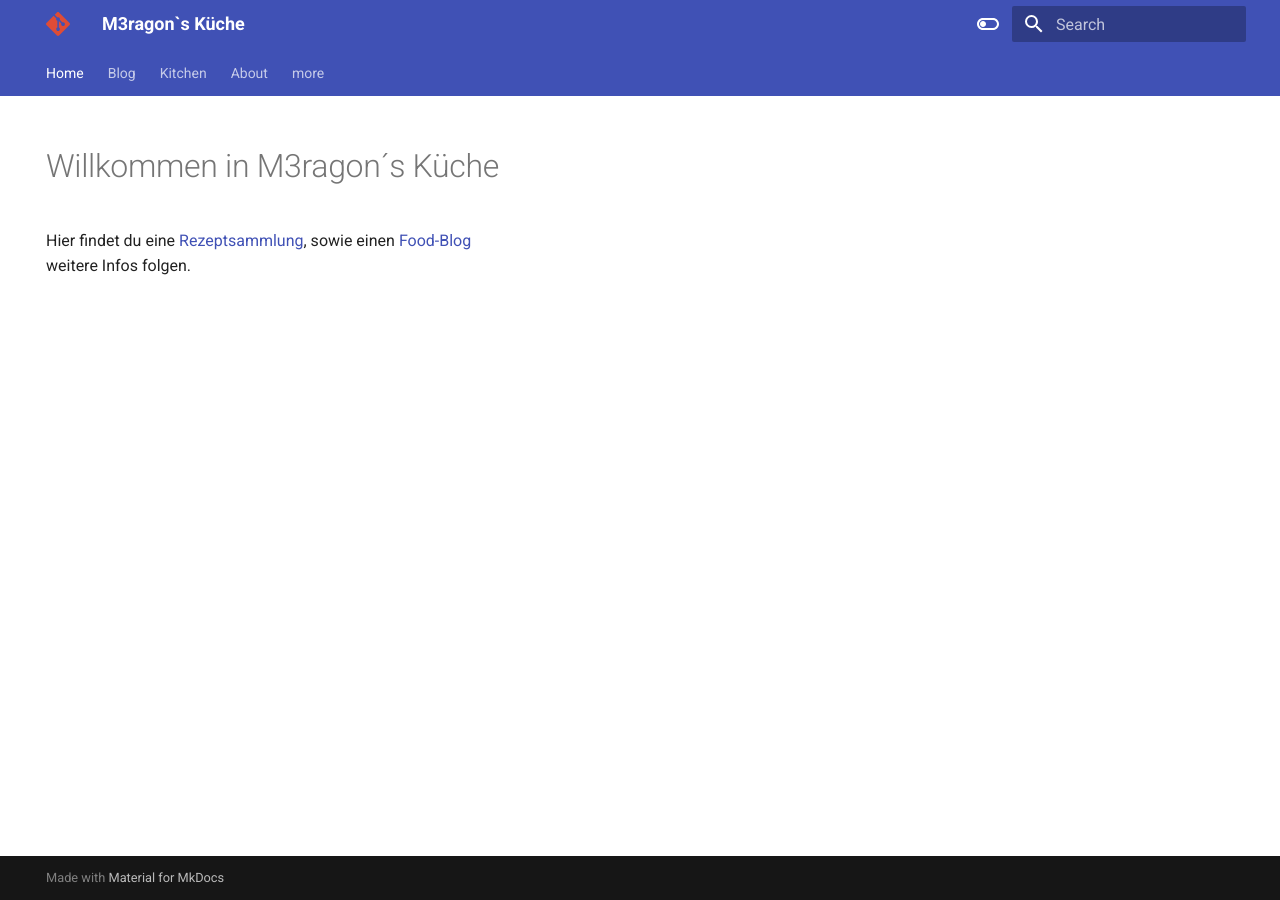
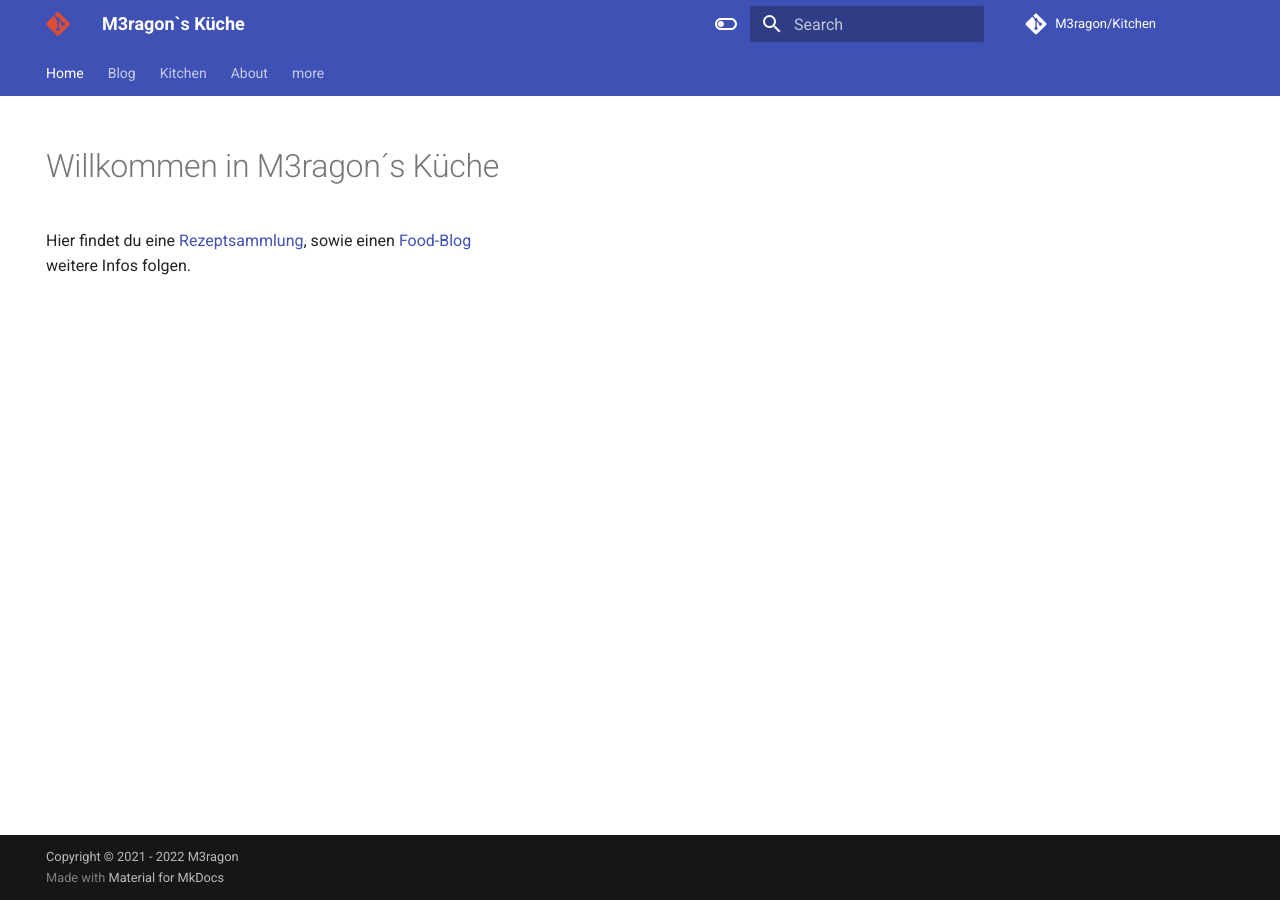
Before and after one commit to M3ragon/material, an MkDocs documentation site: the page built from docs/index.md, in a window 1280 px wide. Built offline with MkDocs 1.6.1 and Material for MkDocs 9.7.7, drawn with Linux system fonts in a browser that asks for light colours; comment, search, counter and statistics services are not loaded; part of the change alters nothing that is shown.

```diff
--- /dev/null
+++ b/docs/asset/javascripts/consent.js
@@ -0,0 +1,4 @@
+var consent = __md_get("__consent")
+if (consent && consent.custom) {
+  /* The user accepted the cookie */
+}
--- a/mkdocs.yml
+++ b/mkdocs.yml
@@ -49,6 +49,7 @@ theme:
   logo: asset/img/logo.svg
   favicon: asset/img/logo.svg
   icon:
+    repo: fontawesome/brands/git-alt
     admonition:
       note: octicons/tag-16
       abstract: octicons/checklist-16
@@ -85,6 +86,7 @@ plugins:
 
 markdown_extensions:
   - tables
+  - meta
   - def_list
   - admonition
   - pymdownx.details
@@ -116,12 +118,31 @@ markdown_extensions:
   - pymdownx.tilde
   - footnotes
 
+copyright: Copyright &copy; 2021 - 2022 M3ragon
+repo_name: M3ragon/Kitchen
+repo_url: https://github.com/M3ragon/material
+
 extra_javascript:
   - https://cdnjs.cloudflare.com/ajax/libs/tablesort/5.2.1/tablesort.min.js
   - asset/javascripts/tablesort.js
+  - asset/javascripts/consent.js
 
 extra_css:
   - asset/stylesheets/extra.css
 
 extra:
   homepage: https://m3ragon.github.io/material/
+  consent:
+    title: Cookie consent
+    description:
+      We use cookies to recognize your repeated visits and preferences, as well
+      as to measure the effectiveness of our documentation and whether users
+      find what they're searching for. With your consent, you're helping us to
+      make our documentation better.
+    cookies:
+      analytics:
+        name: Google Analytics
+        checked: false
+      custom:
+        name: Custom
+        checked: false
```
